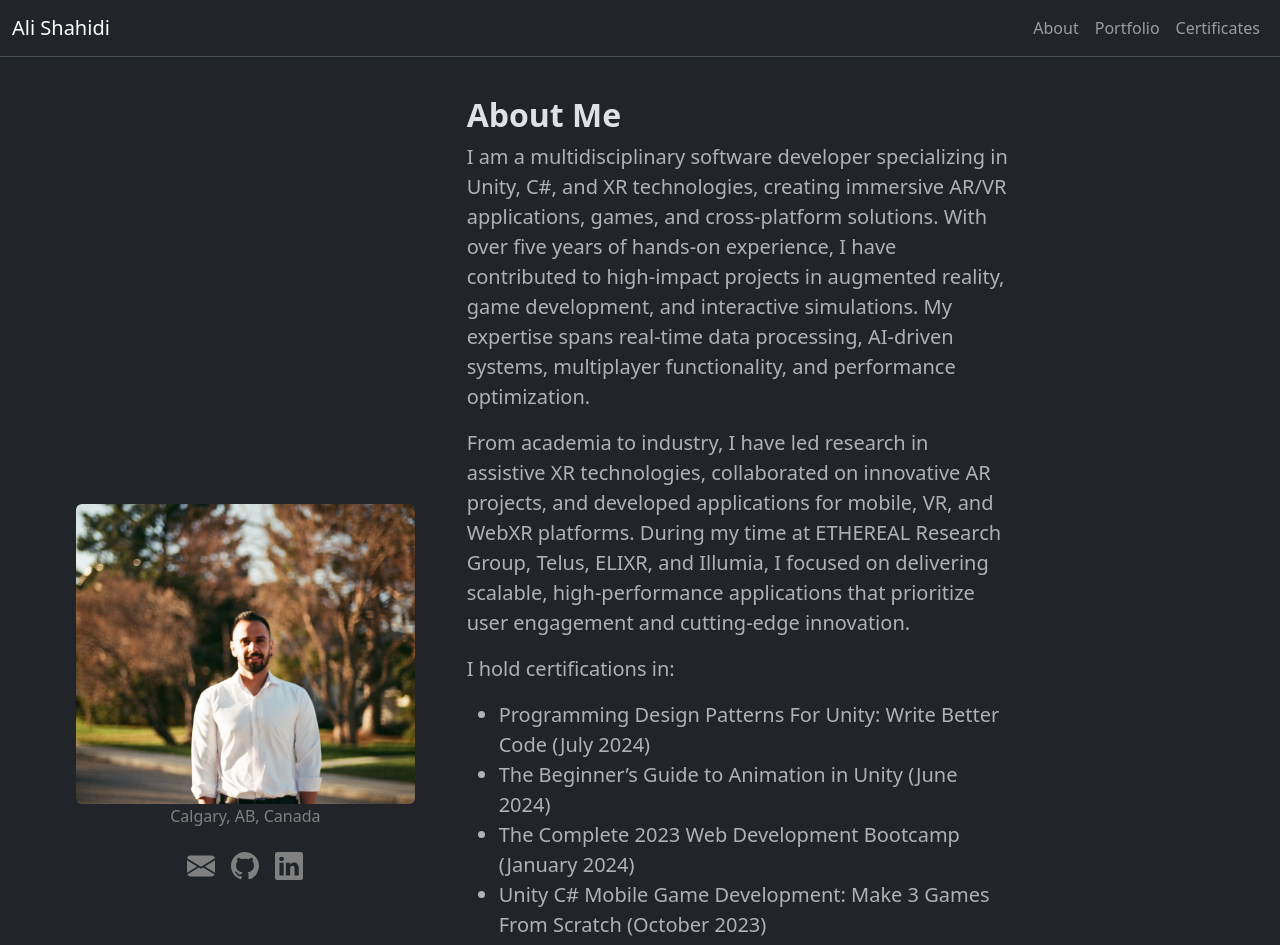
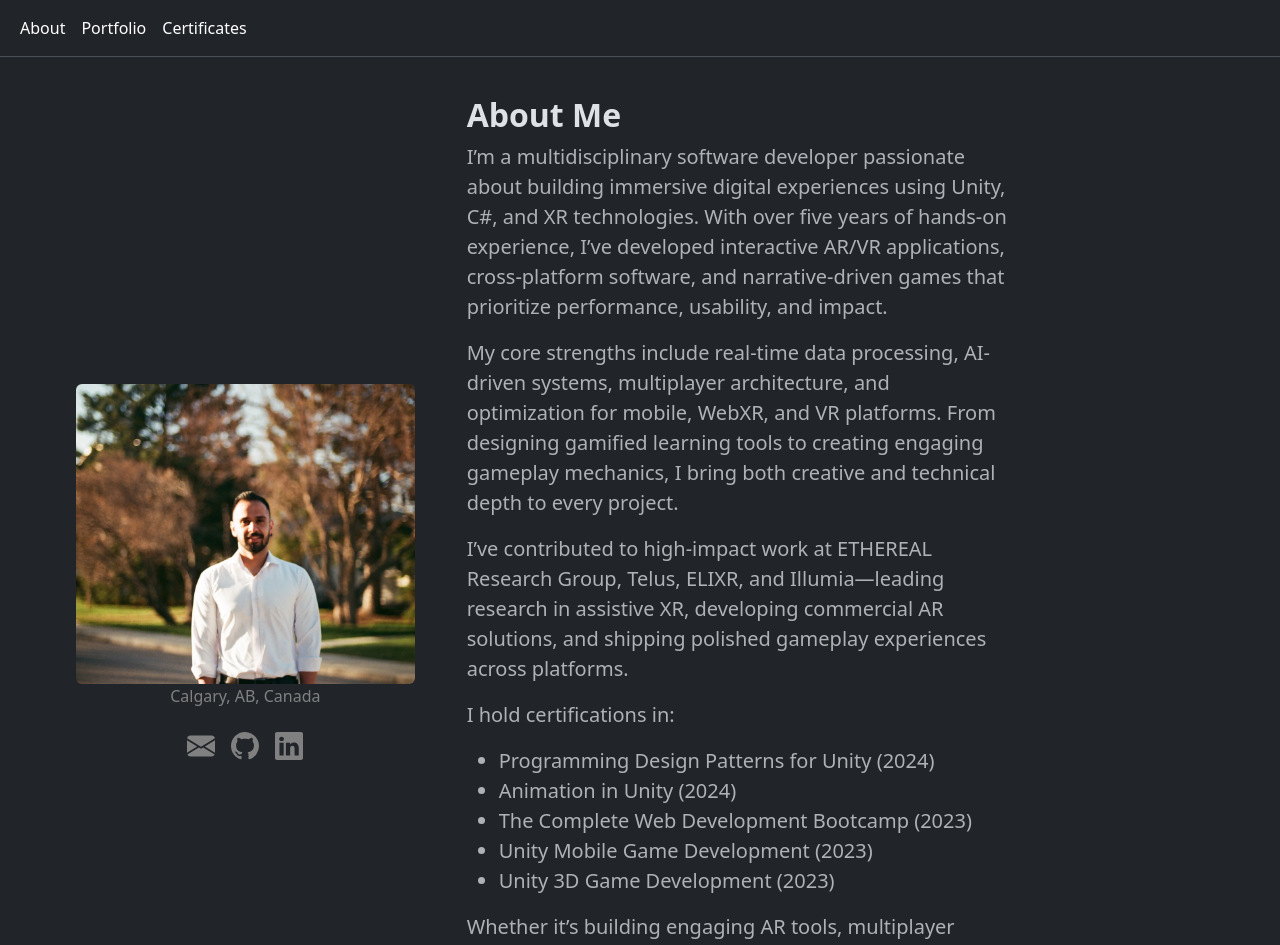
Before and after one commit to Alishahidi1997/alishahidi1997.github.io, a React (Create React App) app: page / in a window 1280 px wide. Shown: the top 945 px of the page. Built offline with nearby package versions, Linux system fonts and the light colour scheme.

Commit message:
changed about me

```diff
--- a/src/AboutMe/aboutMe.js
+++ b/src/AboutMe/aboutMe.js
@@ -14,22 +14,23 @@ function AboutMe(){
         <h2 style={{ fontWeight: 'bold' }}>About Me</h2>
         <div class="lead text-muted ">
 
-<p>I am a multidisciplinary software developer specializing in Unity, C#, and XR technologies, creating immersive AR/VR applications, games, and cross-platform solutions. With over five years of hands-on experience, I have contributed to high-impact projects in augmented reality, game development, and interactive simulations. My expertise spans real-time data processing, AI-driven systems, multiplayer functionality, and performance optimization.</p>
+        <p>I’m a multidisciplinary software developer passionate about building immersive digital experiences using Unity, C#, and XR technologies. With over five years of hands-on experience, I’ve developed interactive AR/VR applications, cross-platform software, and narrative-driven games that prioritize performance, usability, and impact.</p>
 
-<p>From academia to industry, I have led research in assistive XR technologies, collaborated on innovative AR projects, and developed applications for mobile, VR, and WebXR platforms. During my time at ETHEREAL Research Group, Telus, ELIXR, and Illumia, I focused on delivering scalable, high-performance applications that prioritize user engagement and cutting-edge innovation.</p>
+<p>My core strengths include real-time data processing, AI-driven systems, multiplayer architecture, and optimization for mobile, WebXR, and VR platforms. From designing gamified learning tools to creating engaging gameplay mechanics, I bring both creative and technical depth to every project.</p>
+
+<p>I’ve contributed to high-impact work at ETHEREAL Research Group, Telus, ELIXR, and Illumia—leading research in assistive XR, developing commercial AR solutions, and shipping polished gameplay experiences across platforms.</p>
 
 <p>I hold certifications in:</p>
 <ul>
-    <li><strong>Programming Design Patterns For Unity: Write Better Code</strong> (July 2024)</li>
-    <li><strong>The Beginner’s Guide to Animation in Unity</strong> (June 2024)</li>
-    <li><strong>The Complete 2023 Web Development Bootcamp</strong> (January 2024)</li>
-    <li><strong>Unity C# Mobile Game Development: Make 3 Games From Scratch</strong> (October 2023)</li>
-    <li><strong>Complete C# Unity Game Developer 3D</strong> (September 2023)</li>
+    <li><strong>Programming Design Patterns for Unity</strong> (2024)</li>
+    <li><strong>Animation in Unity</strong> (2024)</li>
+    <li><strong>The Complete Web Development Bootcamp</strong> (2023)</li>
+    <li><strong>Unity Mobile Game Development</strong> (2023)</li>
+    <li><strong>Unity 3D Game Development</strong> (2023)</li>
 </ul>
 
-<p>These certifications have broadened my expertise in front-end technologies (HTML, CSS, JavaScript, React.js), back-end technologies (Node.js, Express.js, PostgreSQL), and Unity-based mobile and VR/AR development.</p>
+<p>Whether it’s building engaging AR tools, multiplayer systems, or meaningful game experiences, I’m always excited to collaborate. Let’s connect!</p>
 
-<p>If you're looking for collaboration opportunities in AR/VR or software development, feel free to send me a message!</p>
 </div>
         <a href={ResumePath} role="button" class="btn btn-secondary" target="_blank">Download Resume</a>
          </div>
--- a/src/Header.js
+++ b/src/Header.js
@@ -1,4 +1,5 @@
 import React from 'react';
+import { Navbar, Nav, Container } from 'react-bootstrap';
 import 'bootstrap/dist/css/bootstrap.min.css';
 import ResumePath from "./Assets/AliShahidiResume.pdf";
 import AboutMe from './AboutMe/aboutMe';
@@ -16,35 +17,18 @@ const ScrollToSection = () => {
 };
 
 const NavBar = () => (
-  <nav className="navbar navbar-expand-md navbar-dark bg-dark fixed-top border-bottom">
-    <div className="container-fluid">
-      <a className="navbar-brand" href="#">Ali Shahidi</a>
-      <button
-        className="navbar-toggler"
-        type="button"
-        data-bs-toggle="collapse"
-        data-bs-target="#navbarNav"
-        aria-controls="navbarNav"
-        aria-expanded="false"
-        aria-label="Toggle navigation"
-      >
-        <span className="navbar-toggler-icon"></span>
-      </button>
-      <div className="collapse navbar-collapse" id="navbarNav">
-        <ul className="navbar-nav ms-auto">
-          <li className="nav-item">
-            <a className="nav-link" href="#Information">About</a>
-          </li>
-          <li className="nav-item">
-            <a className="nav-link" href="#Portfolio">Portfolio</a>
-          </li>
-          <li className="nav-item">
-            <a className="nav-link" href="#Achievment">Certificates</a>
-          </li>
-        </ul>
-      </div>
-    </div>
-  </nav>
+  <Navbar expand="md" className="navbar-dark bg-dark fixed-top border-bottom">
+    <Container fluid>
+      <Navbar.Toggle aria-controls="basic-navbar-nav" />
+      <Navbar.Collapse id="basic-navbar-nav">
+        <Nav className="me-auto">
+          <Nav.Link href="#Information" style={{color:"white"}}>About</Nav.Link>
+          <Nav.Link href="#Portfolio" style={{color:"white"}}>Portfolio</Nav.Link>
+          <Nav.Link href="#Achievment" style={{color:"white"}}>Certificates</Nav.Link>
+        </Nav>
+      </Navbar.Collapse>
+    </Container>
+  </Navbar>
 );
 
 export default NavBar;
--- a/src/Portfolio/Portfolio.js
+++ b/src/Portfolio/Portfolio.js
@@ -71,7 +71,7 @@ function Portfolio(){
 
         <div class="album  bg-body-tertiary py-4" id="Portfolio">
             <div>
-                <h3 class="text-center py-3 " style={{ fontWeight: 'bold' }}>Portfolio</h3>
+                <h3 class="text-center py-3 " style={{ fontWeight: 'bold' }}>Personal Portfolio</h3>
             </div>
             <div class="container">
                 <div class="row row-cols-1 row-cols-sm-2 row-cols-md-3 g-3">
```
